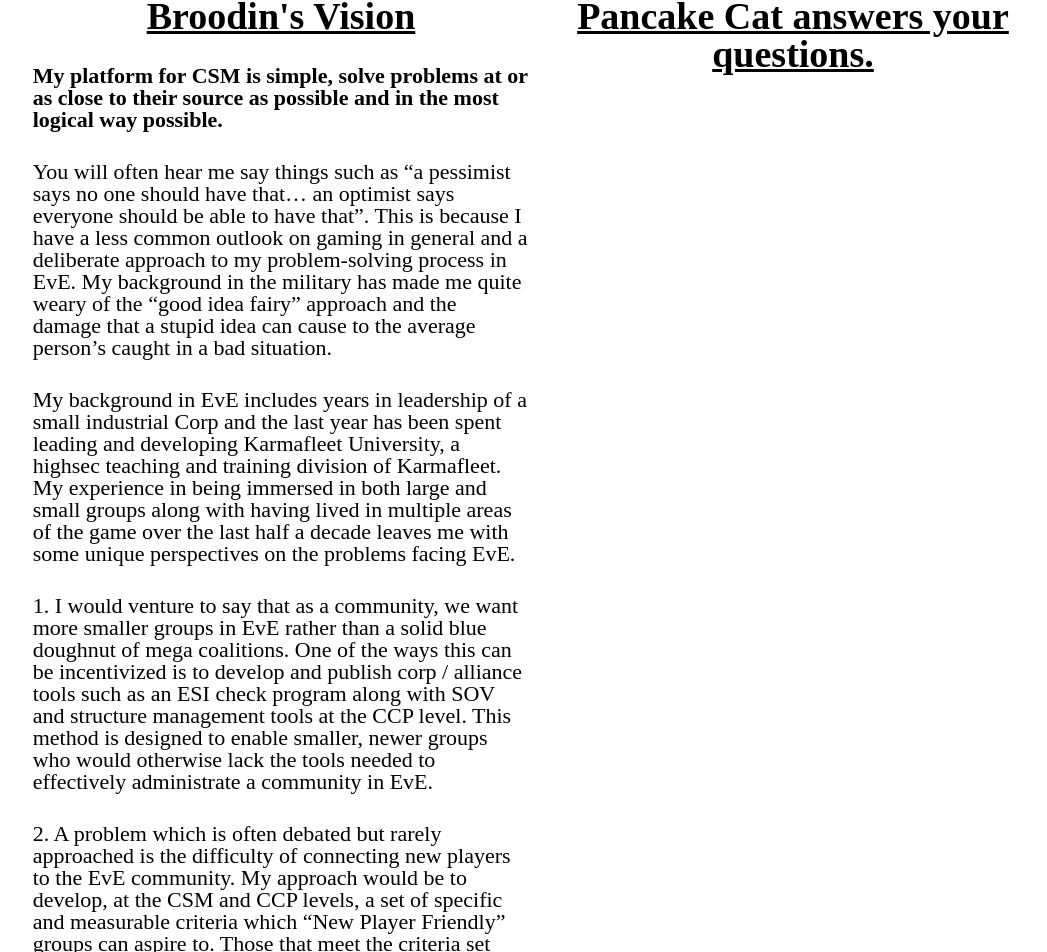
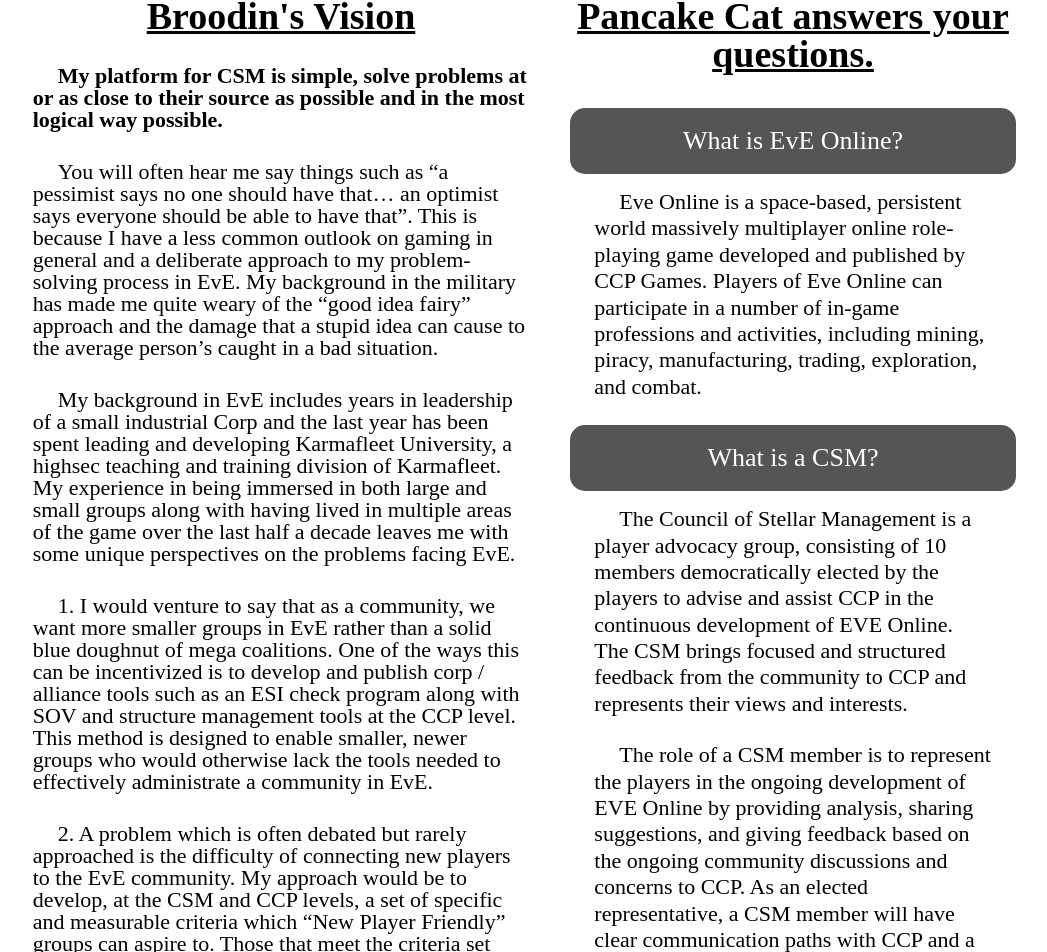
Before and after one commit to kenneth-brook/pancake-cat, a React (Create React App) app: page / in a window 1280 px wide. Shown: the part 1028-1980 px from the top of the page, without its empty margins (103-1150 px from the left). Built offline with nearby package versions, Linux system fonts and the light colour scheme.

Commit message:
col2 content started

```diff
--- a/src/csm/csm.scss
+++ b/src/csm/csm.scss
@@ -16,6 +16,7 @@
 	p {
 		font-size: 2.2rem;
 		margin-top: 30px;
+		text-indent: 25px;
 	}
 
 	.first {
--- a/src/csm2/Csm2.js
+++ b/src/csm2/Csm2.js
@@ -6,6 +6,41 @@
 			<div className='infoHead'>
 				<h3>Pancake Cat answers your questions.</h3>
 			</div>
+			<div className='questionWrap'>
+				<div className='questionHead'>
+					<h4>What is EvE Online?</h4>
+				</div>
+				<div className='questionBody'>
+					<p>
+						Eve Online is a space-based, persistent world massively multiplayer
+						online role-playing game developed and published by CCP Games.
+						Players of Eve Online can participate in a number of in-game
+						professions and activities, including mining, piracy, manufacturing,
+						trading, exploration, and combat.
+					</p>
+				</div>
+				<div className='questionHead'>
+					<h4>What is a CSM?</h4>
+				</div>
+				<div className='questionBody'>
+					<p>
+						The Council of Stellar Management is a player advocacy group,
+						consisting of 10 members democratically elected by the players to
+						advise and assist CCP in the continuous development of EVE Online.
+						The CSM brings focused and structured feedback from the community to
+						CCP and represents their views and interests.
+					</p>
+					<p>
+						The role of a CSM member is to represent the players in the ongoing
+						development of EVE Online by providing analysis, sharing
+						suggestions, and giving feedback based on the ongoing community
+						discussions and concerns to CCP. As an elected representative, a CSM
+						member will have clear communication paths with CCP and a chance to
+						influence the development of EVE Online many times during their
+						term.
+					</p>
+				</div>
+			</div>
 		</div>
 	);
 }
--- a/src/csm2/csm2.scss
+++ b/src/csm2/csm2.scss
@@ -12,6 +12,39 @@
 			font-size: 3.8rem;
 			font-weight: bold;
 			text-decoration: underline;
+			margin-bottom: 15px;
+		}
+	}
+
+	.questionWrap {
+		width: 100%;
+
+		.questionHead {
+			width: 90%;
+			margin: 0 auto;
+			background-color: #555555;
+			border-radius: 15px;
+			color: white;
+			margin-top: 20px;
+			text-align: center;
+
+			h4 {
+				padding: 20px 0;
+				font-size: 2.6rem;
+			}
+		}
+
+		.questionBody {
+			width: 80%;
+			margin: 0 auto;
+			margin-top: 15px;
+
+			p {
+				font-size: 2.2rem;
+				line-height: 1.2;
+				margin-bottom: 25px;
+				text-indent: 25px;
+			}
 		}
 	}
 }
```
